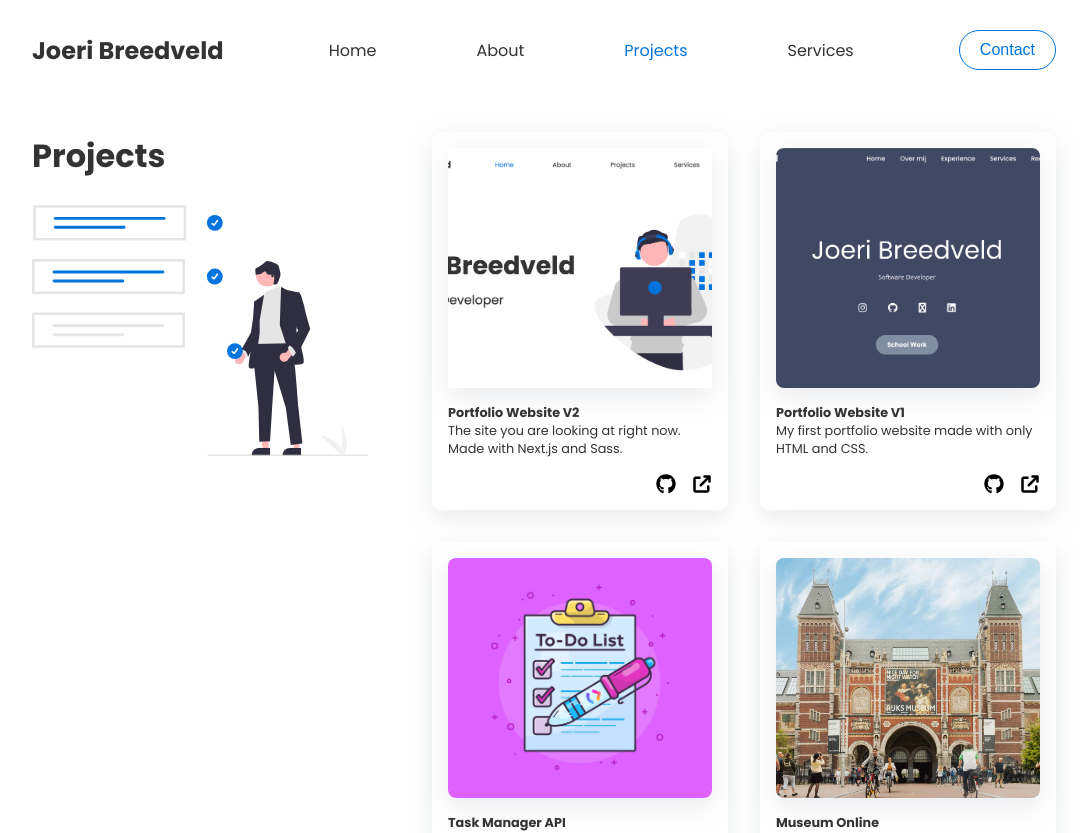
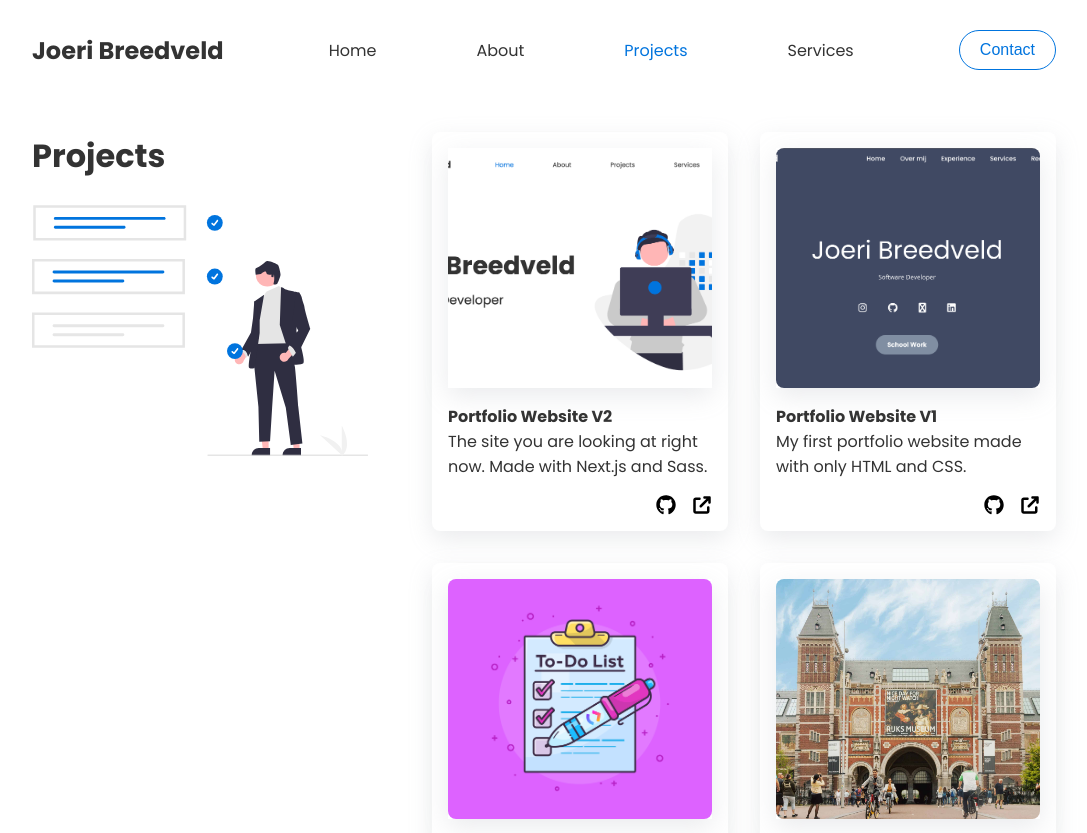
Before and after one commit to duck1s/portfolio-website-v2, a Next.js app: page /projects in a window 1280 px wide. Shown: the top 833 px of the page, without its empty margins (96-1183 px from the left). Built offline with nearby package versions, Linux system fonts and the light colour scheme.

Commit message:
feat(font): change font size for projectslist and add font variable

```diff
--- a/styles/abstracts/_variables.scss
+++ b/styles/abstracts/_variables.scss
@@ -9,3 +9,4 @@
 $navigation-height: 10rem;
 $rest-min-height: calc(100vh - #{$navigation-height});
 $vert-padding: 3.2rem;
+$font: "Poppins", sans-serif;
--- a/styles/base/_typography.scss
+++ b/styles/base/_typography.scss
@@ -13,7 +13,7 @@
 h5,
 h6,
 a {
-	font-family: "Poppins", sans-serif;
+	font-family: $font;
 	color: $black;
 }
 
--- a/styles/components/ProjectsList.module.scss
+++ b/styles/components/ProjectsList.module.scss
@@ -32,20 +32,12 @@
 		box-shadow: rgba(149, 157, 165, 0.2) 0px 8px 24px;
 	}
 
-	&__textcontainer {
-	}
-
 	&__img {
 		border-radius: 0.8rem;
 	}
 
 	&__heading {
-		font-size: 1.28rem;
 		font-weight: bold;
-	}
-
-	&__text {
-		font-size: 1.28rem;
 	}
 
 	&__iconcontainer {
```
